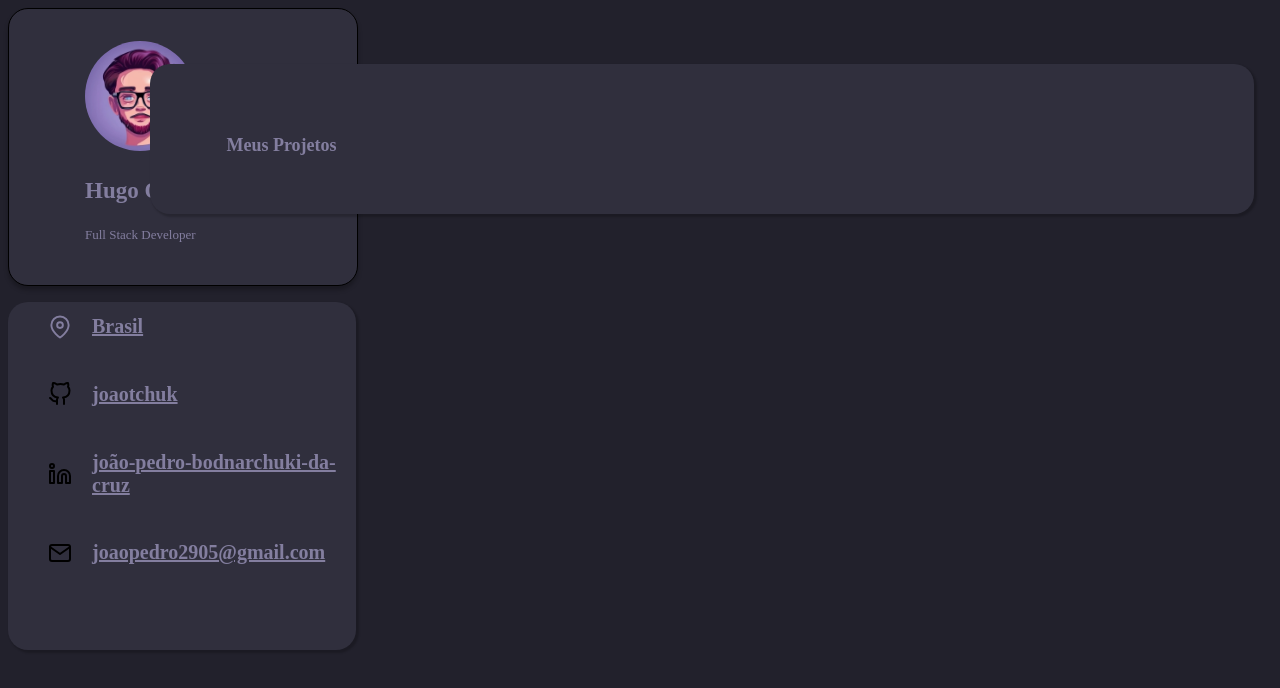
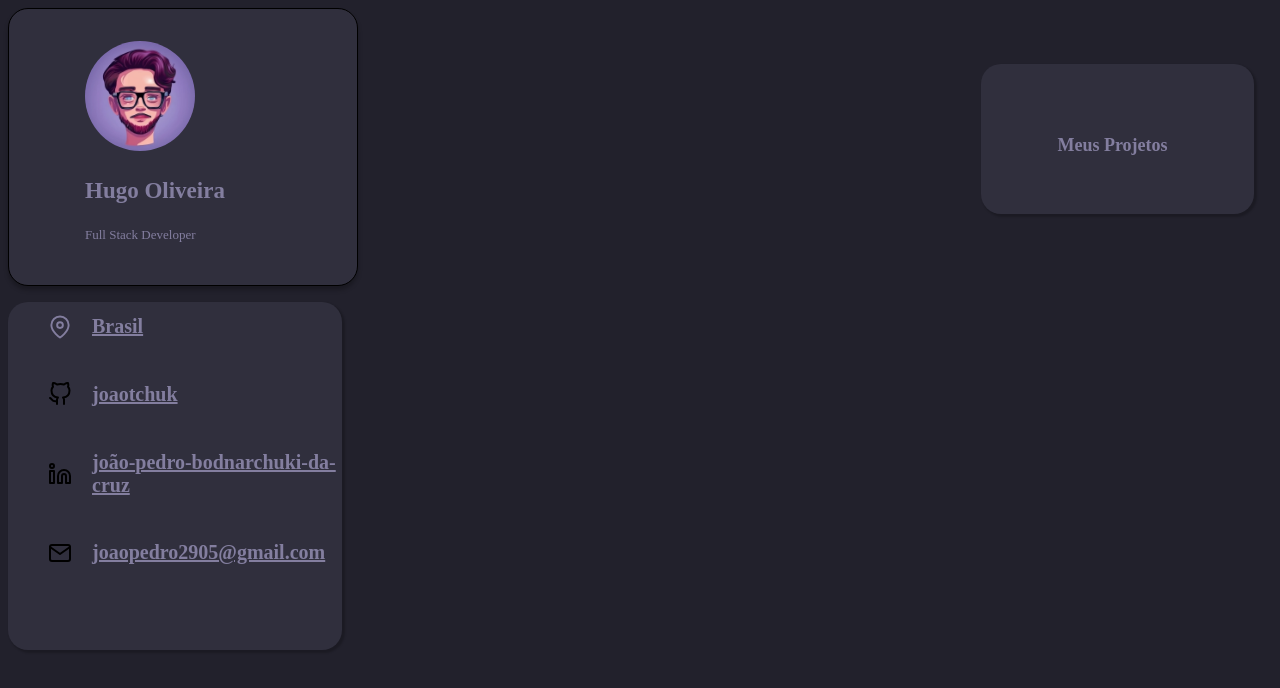
Before and after one commit to joaotchuk/portifolio, a plain HTML site: page index.html in a window 1280 px wide. Drawn offline with Linux system fonts and the light colour scheme.

Commit message:
ajeitado para dispositivos

```diff
--- a/style.css
+++ b/style.css
@@ -17,6 +17,7 @@ body{
     align-items: center;
     gap: 20px;
     margin-right: 70px;
+    max-width: max-content;
 
 }
 
@@ -60,7 +61,7 @@ body{
     right: 2%;
     position: absolute;
     padding: 32px 76px;
-
+    max-width: max-content;
 }
 
 #meus-projetos p{
@@ -87,7 +88,7 @@ body{
     border-radius: 20px;
     background: #302F3D;
     box-shadow: 2px 2px 2px 1px rgba(0, 0, 0, 0.20);
-
+    max-width: max-content;
 }
 
 #bloco3 img{
```
